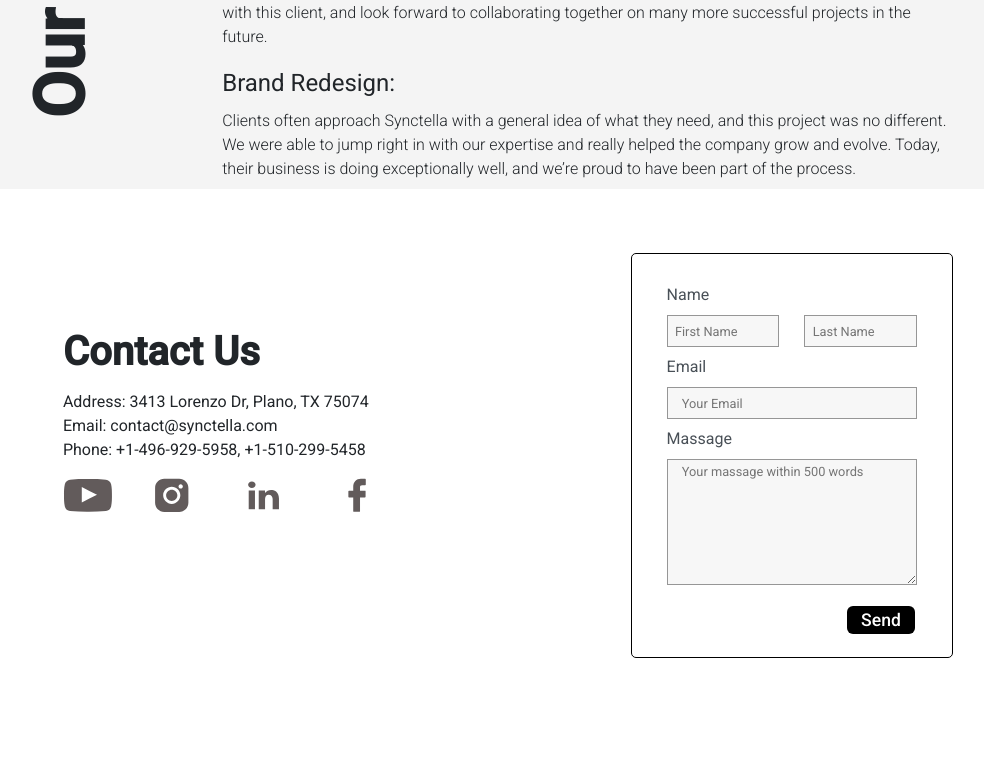
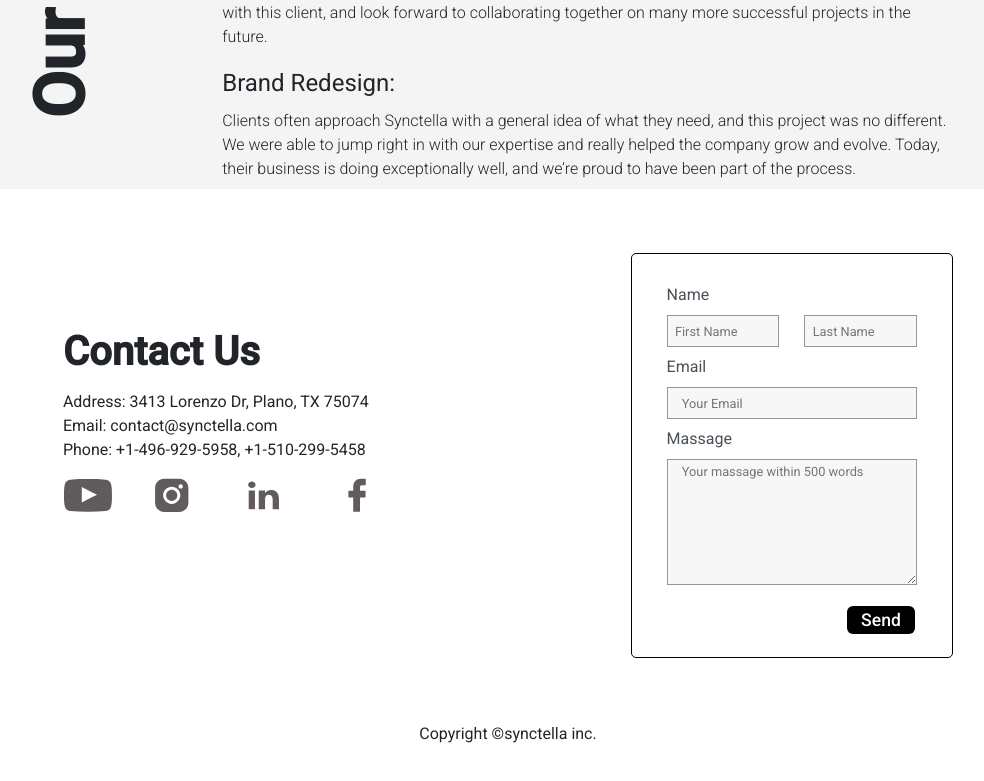
Before and after one commit to Mizan-Primex/resolved-synctella, a React (Create React App) app: page /#home in a window 1280 px wide. Shown: the part 6470-7251 px from the top of the page, without its empty margins (132-1116 px from the left). Before the commit the page ends 7192 px from the top, so only its background shows below. Built offline with nearby package versions, Linux system fonts and the light colour scheme.

Commit message:
footer fix

```diff
--- a/src/Component/Home/Home.css
+++ b/src/Component/Home/Home.css
@@ -576,6 +576,11 @@ button:focus{
     right: 2rem;
     bottom: 70px;
     /* border-radius: 50%; */
+}
+.copyright{
+    font-family: Roboto;
+    text-align: center;
+    padding-bottom: 3%;
 }
 
 /* mobile view*/
--- a/src/Component/Home/Home.js
+++ b/src/Component/Home/Home.js
@@ -720,6 +720,12 @@ const Home = () => {
                                     <button type="submit">Send</button>
                                 </div>
                            </div>
+
+                    </section>
+                    <section className="copyright">
+                        <article>
+                           Copyright ©synctella inc.
+                        </article>
                     </section>
 
 
```
Also changed, not shown: 1 other file (tests, documents, lock files or other folders).
